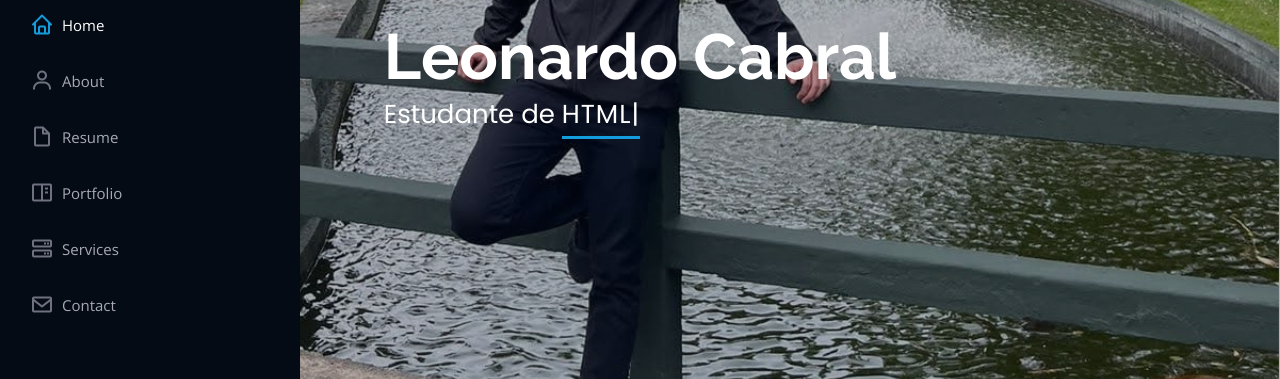
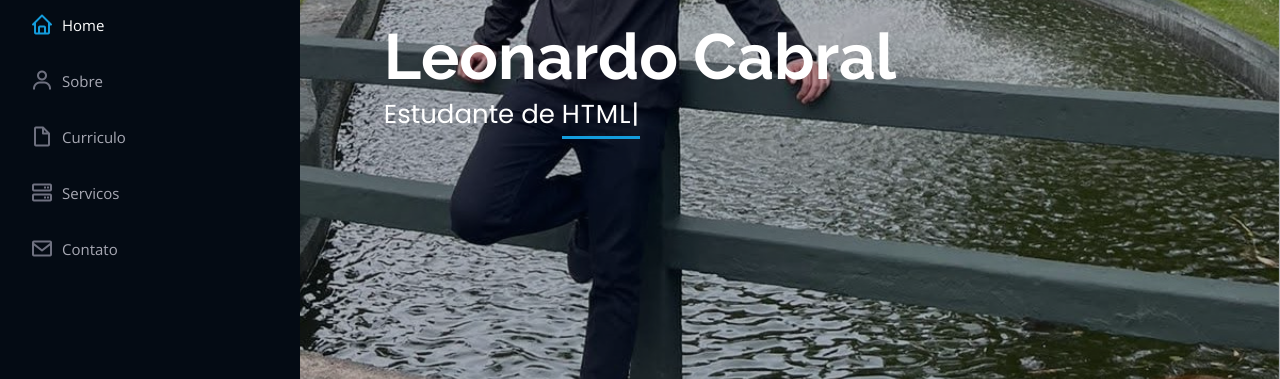
Before and after one commit to oLeoCabral/Port, a plain HTML site: page index.html in a window 1280 px wide. Shown: the part 294-673 px from the top of the page. Drawn offline with nearby package versions, Linux system fonts and the light colour scheme.

Commit message:
Tradução do menu lateral

```diff
--- a/index.html
+++ b/index.html
@@ -60,11 +60,10 @@
       <nav id="navbar" class="nav-menu navbar">
         <ul>
           <li><a href="#hero" class="nav-link scrollto active"><i class="bx bx-home"></i> <span>Home</span></a></li>
-          <li><a href="#about" class="nav-link scrollto"><i class="bx bx-user"></i> <span>About</span></a></li>
-          <li><a href="#resume" class="nav-link scrollto"><i class="bx bx-file-blank"></i> <span>Resume</span></a></li>
-          <li><a href="#portfolio" class="nav-link scrollto"><i class="bx bx-book-content"></i> <span>Portfolio</span></a></li>
-          <li><a href="#services" class="nav-link scrollto"><i class="bx bx-server"></i> <span>Services</span></a></li>
-          <li><a href="#contact" class="nav-link scrollto"><i class="bx bx-envelope"></i> <span>Contact</span></a></li>
+          <li><a href="#about" class="nav-link scrollto"><i class="bx bx-user"></i> <span>Sobre</span></a></li>
+          <li><a href="#resume" class="nav-link scrollto"><i class="bx bx-file-blank"></i> <span>Curriculo</span></a></li>
+          <li><a href="#services" class="nav-link scrollto"><i class="bx bx-server"></i> <span>Servicos</span></a></li>
+          <li><a href="#contact" class="nav-link scrollto"><i class="bx bx-envelope"></i> <span>Contato</span></a></li>
         </ul>
       </nav><!-- .nav-menu -->
     </div>
```
